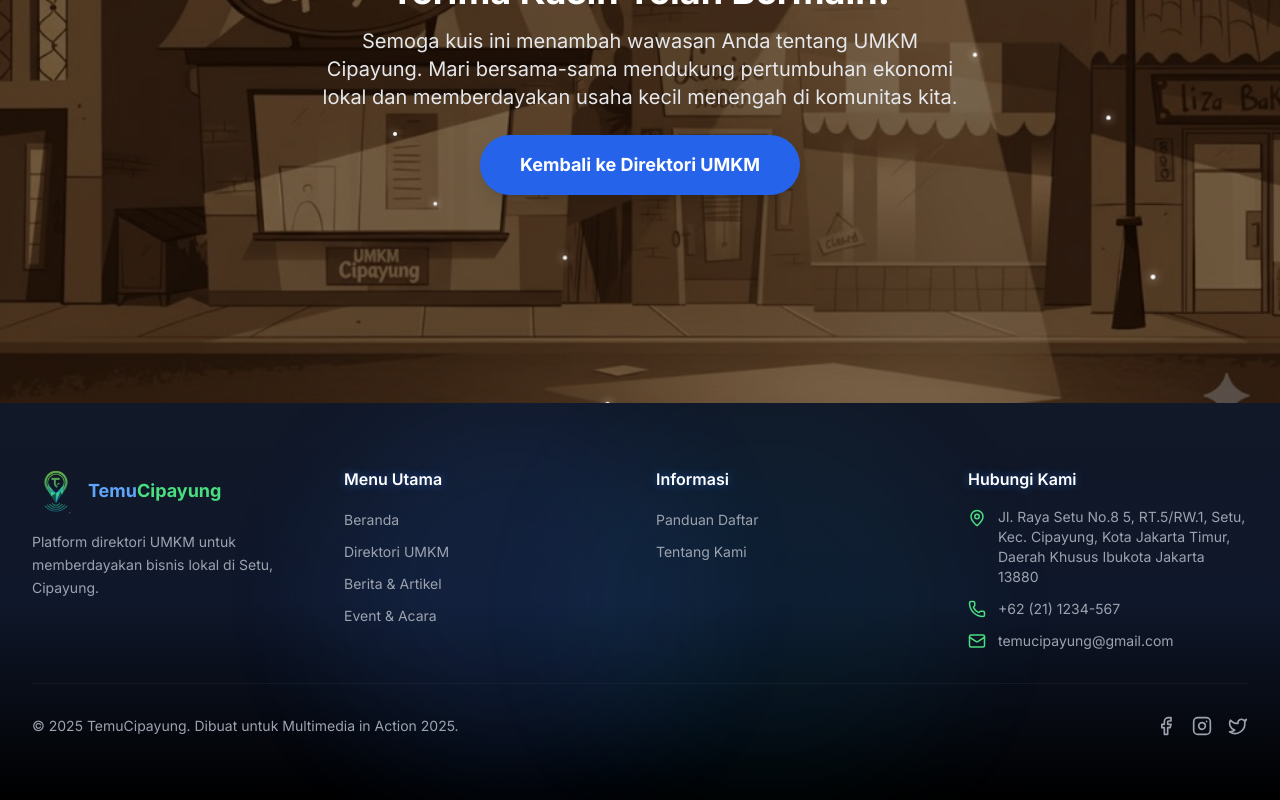
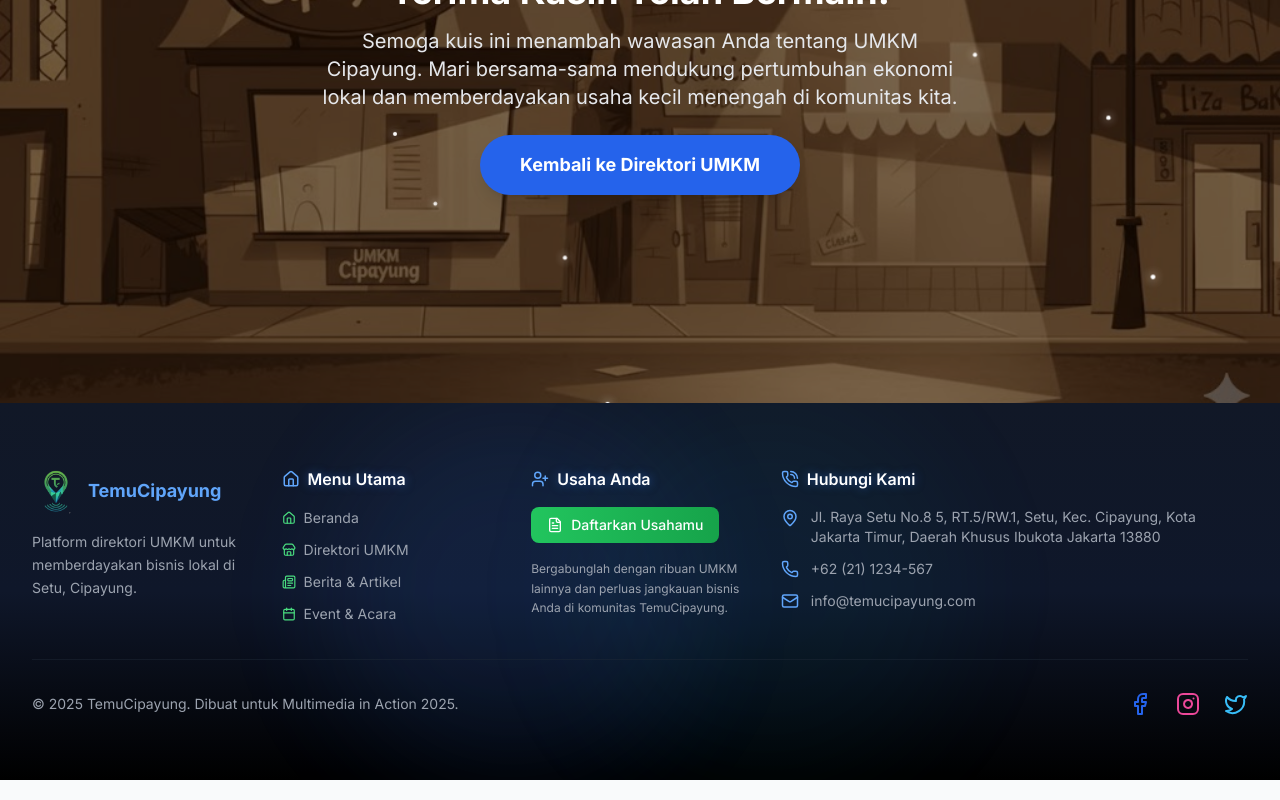
Before and after one commit to iqytamaa/UMKM-Cipayung, a Next.js app: page /Games in a window 1280 px wide. Shown: the part 3502-4302 px from the top of the page. Built offline with nearby package versions, Linux system fonts and the light colour scheme.

Commit message:
Memperbaiki tampilan footer

```diff
--- a/src/app/Games/page.tsx
+++ b/src/app/Games/page.tsx
@@ -123,36 +123,6 @@ function QuizSection({ quiz }: QuizSectionProps) {
   )
 }
 
-function MouseFollower() {
-  const [position, setPosition] = useState({ x: -100, y: -100 }) // Mulai di luar layar
-
-  useEffect(() => {
-    const handleMouseMove = (e: MouseEvent) => {
-      setPosition({ x: e.clientX, y: e.clientY })
-    }
-
-    window.addEventListener("mousemove", handleMouseMove)
-
-    return () => {
-      window.removeEventListener("mousemove", handleMouseMove)
-    }
-  }, [])
-
-  return (
-    <div
-      // Ditambahkan 'hidden md:block' untuk menyembunyikan di mobile
-      className="hidden md:block fixed w-8 h-8 rounded-full border-2 border-blue-400 pointer-events-none"
-      style={{
-        left: `${position.x}px`,
-        top: `${position.y}px`,
-        transform: "translate(-50%, -50%)",
-        zIndex: 9999, // z-index tinggi
-      }}
-    >
-      <div className="absolute inset-0 rounded-full bg-blue-400/20 animate-pulse pointer-events-none"></div>
-    </div>
-  )
-}
 
 // --- Komponen Halaman Games ---
 export default function GamesPage() {
--- a/src/app/components/Footer.tsx
+++ b/src/app/components/Footer.tsx
@@ -2,7 +2,21 @@
 
 import Link from "next/link"
 import Image from "next/image"
-import { MapPin, Phone, Mail, Facebook, Instagram, Twitter } from "lucide-react"
+import {
+  MapPin,
+  Phone,
+  Mail,
+  Facebook,
+  Instagram,
+  Twitter,
+  Home,
+  Store,
+  Newspaper,
+  Calendar,
+  UserPlus,
+  FileText,
+  PhoneCall,
+} from "lucide-react"
 
 export default function Footer() {
   const currentYear = new Date().getFullYear()
@@ -19,98 +33,113 @@ export default function Footer() {
 
       {/* Main Footer Content */}
       <div className="relative z-10 container mx-auto px-4 sm:px-6 lg:px-8 py-12 md:py-16">
-        <div className="grid grid-cols-1 md:grid-cols-4 gap-8 mb-8">
+        <div className="grid grid-cols-1 md:grid-cols-5 gap-8 mb-8">
           {/* Brand Section */}
           <div className="md:col-span-1">
             <Link href="/" className="flex items-center gap-2 mb-4 group">
               <div className="relative w-12 h-12 transform group-hover:scale-110 transition-transform duration-300">
-                <Image src="/Logo/logo.png" alt="Logo TemuCipayung" fill sizes="40px" className="object-contain" />
+                <Image
+                  src="/Logo/logo.png"
+                  alt="Logo TemuCipayung"
+                  fill
+                  sizes="40px"
+                  className="object-contain"
+                />
               </div>
-              <span className="text-lg font-bold">
-                <span className="text-blue-400">Temu</span>
-                <span className="text-green-400">Cipayung</span>
+              <span className="text-lg font-bold text-blue-400">
+                <span>Temu</span>
+                <span>Cipayung</span>
               </span>
             </Link>
             <p className="text-gray-400 text-sm leading-relaxed">
-              Platform direktori UMKM untuk memberdayakan bisnis lokal di Setu, Cipayung.
+              Platform direktori UMKM untuk memberdayakan bisnis lokal di Setu,
+              Cipayung.
             </p>
           </div>
 
           {/* Quick Links */}
           <div>
-            <h3 className="text-white font-semibold mb-4 text-glow">Menu Utama</h3>
+            <h3 className="text-white font-semibold mb-4 text-glow flex items-center gap-2">
+              <Home size={18} className="text-blue-400" />
+              Menu Utama
+            </h3>
             <ul className="space-y-2">
               <li>
                 <Link
                   href="/"
-                  className="text-gray-400 hover:text-blue-400 transition-colors duration-300 text-sm hover:translate-x-1 inline-block"
+                  className="text-gray-400 hover:text-blue-400 transition-colors duration-300 text-sm hover:translate-x-1 inline-flex items-center gap-2 group"
                 >
+                  <Home size={14} className="text-green-400" />
                   Beranda
                 </Link>
               </li>
               <li>
                 <Link
                   href="/umkm"
-                  className="text-gray-400 hover:text-blue-400 transition-colors duration-300 text-sm hover:translate-x-1 inline-block"
+                  className="text-gray-400 hover:text-blue-400 transition-colors duration-300 text-sm hover:translate-x-1 inline-flex items-center gap-2 group"
                 >
+                  <Store size={14} className="text-green-400" />
                   Direktori UMKM
                 </Link>
               </li>
               <li>
                 <Link
                   href="/berita"
-                  className="text-gray-400 hover:text-blue-400 transition-colors duration-300 text-sm hover:translate-x-1 inline-block"
+                  className="text-gray-400 hover:text-blue-400 transition-colors duration-300 text-sm hover:translate-x-1 inline-flex items-center gap-2 group"
                 >
+                  <Newspaper size={14} className="text-green-400" />
                   Berita & Artikel
                 </Link>
               </li>
               <li>
                 <Link
                   href="/events"
-                  className="text-gray-400 hover:text-blue-400 transition-colors duration-300 text-sm hover:translate-x-1 inline-block"
+                  className="text-gray-400 hover:text-blue-400 transition-colors duration-300 text-sm hover:translate-x-1 inline-flex items-center gap-2 group"
                 >
+                  <Calendar size={14} className="text-green-400" />
                   Event & Acara
                 </Link>
               </li>
             </ul>
           </div>
 
-          {/* Information */}
           <div>
-            <h3 className="text-white font-semibold mb-4 text-glow">Informasi</h3>
-            <ul className="space-y-2">
-              <li>
-                <Link
-                  href="/panduan-daftar"
-                  className="text-gray-400 hover:text-blue-400 transition-colors duration-300 text-sm hover:translate-x-1 inline-block"
-                >
-                  Panduan Daftar
-                </Link>
-              </li>
-              <li>
-                <Link
-                  href="/"
-                  className="text-gray-400 hover:text-blue-400 transition-colors duration-300 text-sm hover:translate-x-1 inline-block"
-                >
-                  Tentang Kami
-                </Link>
-              </li>
-            </ul>
+            <h3 className="text-white font-semibold mb-4 text-glow flex items-center gap-2">
+              <UserPlus size={18} className="text-blue-400" />
+              Usaha Anda
+            </h3>
+            <Link
+              href="/panduan-daftar"
+              className="inline-flex items-center gap-2 bg-gradient-to-r from-green-500 to-green-600 hover:from-green-600 hover:to-green-700 text-white px-4 py-2 rounded-lg transition-all duration-300 transform hover:scale-105 text-sm font-medium mb-4"
+            >
+              <FileText size={16} />
+              Daftarkan Usahamu
+            </Link>
+            <p className="text-gray-400 text-xs leading-relaxed">
+              Bergabunglah dengan ribuan UMKM lainnya dan perluas jangkauan bisnis
+              Anda di komunitas TemuCipayung.
+            </p>
           </div>
 
           {/* Contact */}
-          <div>
-            <h3 className="text-white font-semibold mb-4 text-glow">Hubungi Kami</h3>
+          <div className="md:col-span-2">
+            <h3 className="text-white font-semibold mb-4 text-glow flex items-center gap-2">
+              <PhoneCall size={18} className="text-blue-400" />
+              Hubungi Kami
+            </h3>
             <ul className="space-y-3">
               <li className="flex items-start gap-3">
-                <MapPin size={18} className="text-green-400 mt-0.5 flex-shrink-0" />
+                <MapPin
+                  size={18}
+                  className="text-blue-400 mt-0.5 flex-shrink-0"
+                />
                 <span className="text-gray-400 text-sm">
-                  Jl. Raya Setu No.8 5, RT.5/RW.1, Setu, Kec. Cipayung, Kota Jakarta Timur, Daerah Khusus Ibukota
-                  Jakarta 13880
+                  Jl. Raya Setu No.8 5, RT.5/RW.1, Setu, Kec. Cipayung, Kota
+                  Jakarta Timur, Daerah Khusus Ibukota Jakarta 13880
                 </span>
               </li>
               <li className="flex items-center gap-3">
-                <Phone size={18} className="text-green-400 flex-shrink-0" />
+                <Phone size={18} className="text-blue-400 flex-shrink-0" />
                 <a
                   href="tel:+62212345678"
                   className="text-gray-400 hover:text-blue-400 transition-colors duration-300 text-sm"
@@ -119,12 +148,16 @@ export default function Footer() {
                 </a>
               </li>
               <li className="flex items-center gap-3">
-                <Mail size={18} className="text-green-400 flex-shrink-0" />
+                <Mail size={18} className="text-blue-400 flex-shrink-0" />
+                {/* --- PERUBAHAN DI SINI --- */}
                 <a
-                  href="mailto:info@temucipayung.com"
+                  // Link ke Gmail compose dengan email dummy
+                  href="https://mail.google.com/mail/?view=cm&fs=1&to=email@contoh.com"
+                  target="_blank" // Buka di tab baru
+                  rel="noopener noreferrer" // Praktik keamanan standar
                   className="text-gray-400 hover:text-blue-400 transition-colors duration-300 text-sm"
                 >
-                  temucipayung@gmail.com
+                  info@temucipayung.com {/* Teks yang tampil */}
                 </a>
               </li>
             </ul>
@@ -140,28 +173,33 @@ export default function Footer() {
             © {currentYear} TemuCipayung. Dibuat untuk Multimedia in Action 2025.
           </p>
 
-          {/* Social Links */}
-          <div className="flex items-center gap-4">
+          <div className="flex items-center gap-6">
             <a
-              href="#"
-              className="text-gray-400 hover:text-blue-400 transition-all duration-300 hover:scale-125"
+              href="https://www.facebook.com/temucipayung"
+              target="_blank"
+              rel="noopener noreferrer"
+              className="text-blue-600 transition-all duration-300 hover:scale-125"
               aria-label="Facebook"
             >
-              <Facebook size={20} />
+              <Facebook size={24} />
             </a>
             <a
-              href="#"
-              className="text-gray-400 hover:text-blue-400 transition-all duration-300 hover:scale-125"
+              href="https://www.instagram.com/temucipayung"
+              target="_blank"
+              rel="noopener noreferrer"
+              className="text-pink-500 transition-all duration-300 hover:scale-125"
               aria-label="Instagram"
             >
-              <Instagram size={20} />
+              <Instagram size={24} />
             </a>
             <a
-              href="#"
-              className="text-gray-400 hover:text-blue-400 transition-all duration-300 hover:scale-125"
+              href="https://twitter.com/temucipayung"
+              target="_blank"
+              rel="noopener noreferrer"
+              className="text-sky-400 transition-all duration-300 hover:scale-125"
               aria-label="Twitter"
             >
-              <Twitter size={20} />
+              <Twitter size={24} />
             </a>
           </div>
         </div>
```
Also changed, not shown: public/Logo/#2.jpg (added), src/app/components/Navbar.tsx (indentation only).
